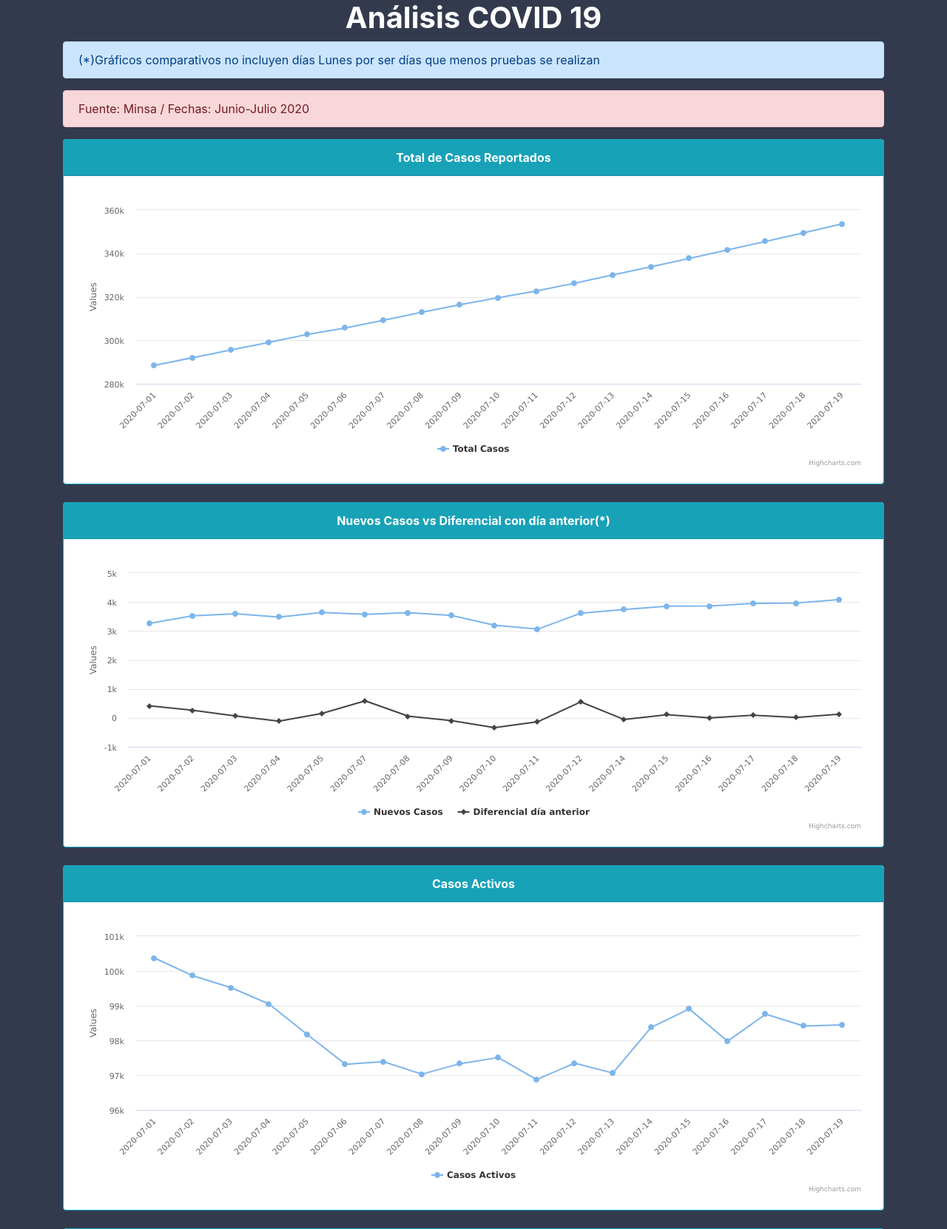
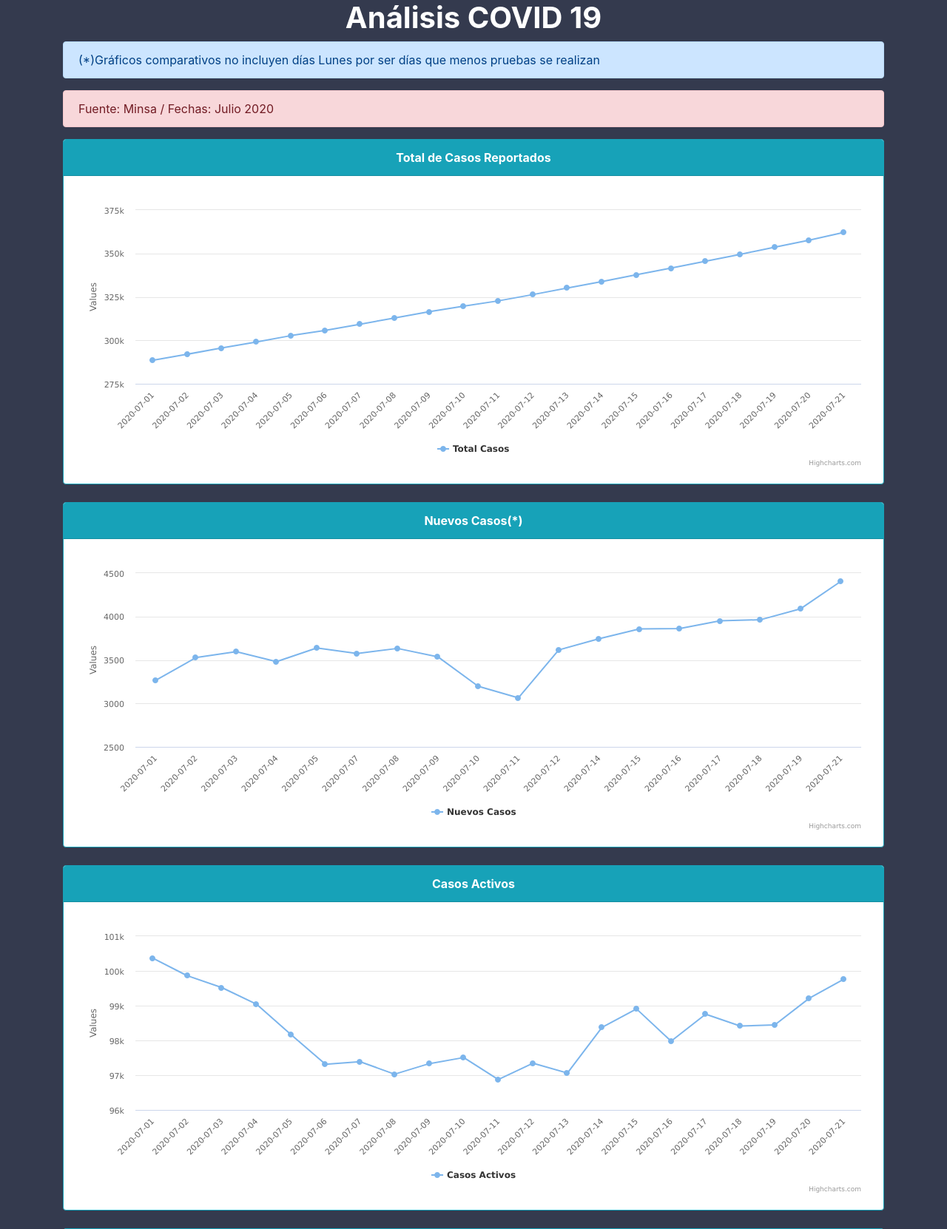
Before and after one commit to juan-salvador/data-analysis-covid, a PHP site: page / in a window 1280 px wide. Shown: the top 1662 px of the page at 74% size. Run offline with PHP 8.4, Linux system fonts and the light colour scheme.

Commit message:
feat(data):Update data

```diff
--- a/app/data.csv
+++ b/app/data.csv
@@ -135,3 +135,5 @@ id,semana,dia,fecha,casos_activos,diferencial_casos_activos,nuevos_casos,diferen
 134,29.00,viernes,2020-07-17,98756,779,3951,89,345537,2988,-1606,233982,184,-14,12799,6100,678,315846,2034,262,13933,-676,1708150,1917,-173,20033,2,2023996,92081,253456
 135,29.00,sábado,2020-07-18,98416,-340,3963,12,349500,4104,1116,238086,199,15,12998,5815,-285,321661,1735,-299,12407,-1526,1720557,2228,311,18222,-1811,2042218,93816,255684
 136,29.00,domingo,2020-07-19,98448,32,4090,127,353590,3869,-235,241955,189,-10,13187,4849,-966,326510,1524,-211,16173,3766,1736730,2566,338,21022,2800,2063240,95340,258250
+137,30.00,lunes,2020-07-20,99216,768,4091,1,357681,3126,-743,245081,197,8,13384,3243,-1606,329753,910,-614,17828,1655,1754558,3181,615,21071,49,2084311,96250,261431
+138,30.00,martes,2020-07-21,99762,546,4406,315,362087,3665,539,248746,195,-2,13579,4758,1515,334511,1384,474,20133,2305,1774691,3022,-159,24891,3820,2109202,97634,264453
--- a/app/index.php
+++ b/app/index.php
@@ -110,7 +110,7 @@
             (*)Gráficos comparativos no incluyen días Lunes por ser días que menos pruebas se realizan
         </div>
         <div class="alert alert-danger" role="alert">
-            Fuente: Minsa / Fechas: Junio-Julio 2020
+            Fuente: Minsa / Fechas: Julio 2020
         </div>
     <div class="row row-cols-1 row-cols-md-1">
         <div class="col mb-4">
@@ -124,7 +124,7 @@
         <div class="col mb-4">
             <div class="card border-info">
             <div class="card-header text-center text-white font-weight-bold bg-info mb-3">
-                Nuevos Casos vs Diferencial con día anterior(*)
+                Nuevos Casos(*)
             </div>
             <div id="container" class="card-body" style="width:100%; height:400px;"></div>
             </div>
@@ -268,9 +268,6 @@
             series: [{
                 name: 'Nuevos Casos',
                 data: <?php echo $new_cases; ?>
-            },{
-                name: 'Diferencial día anterior',
-                data: <?php echo $diferencial_new_cases; ?>
             }],
             tooltip: {
               shared: true
```
